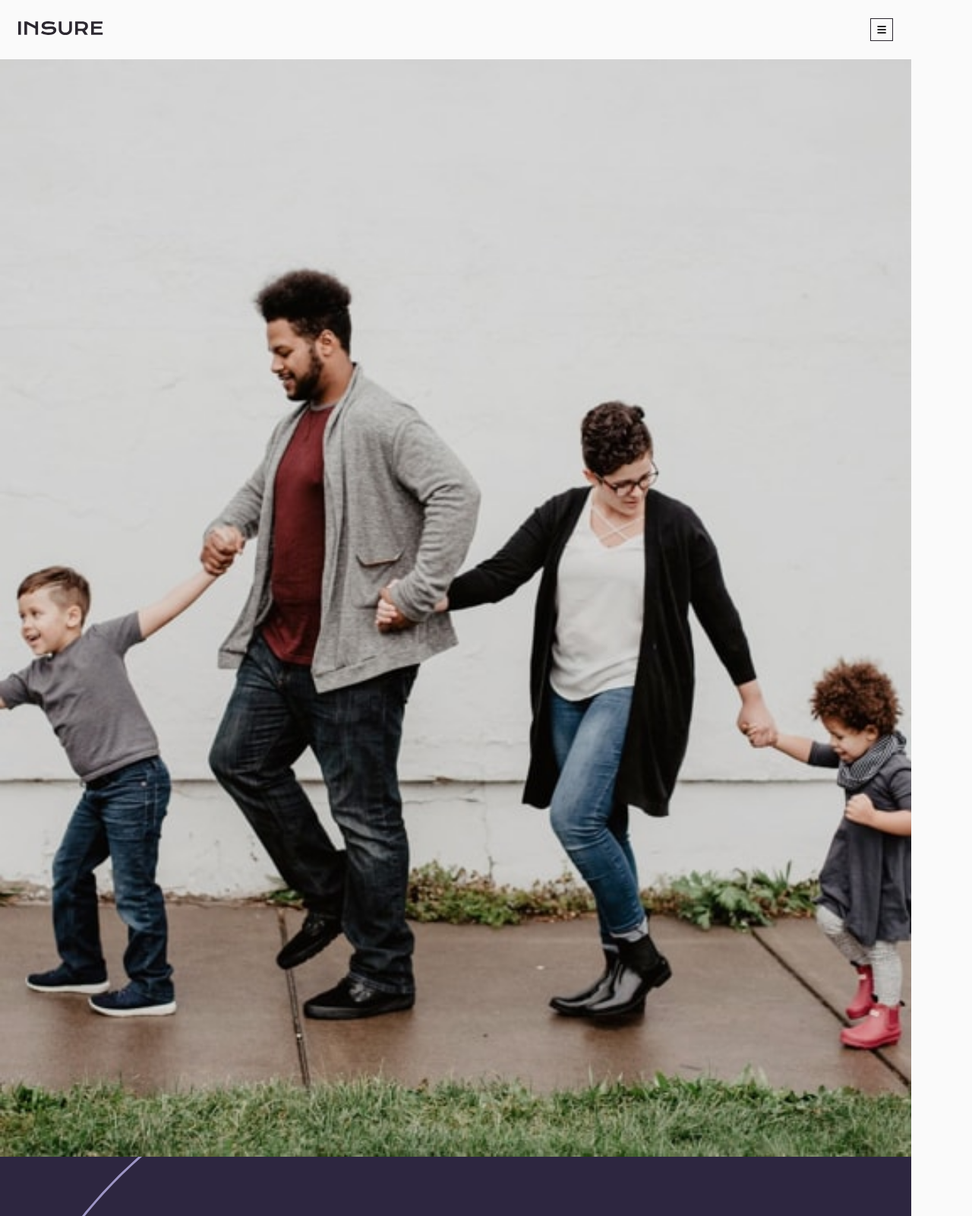
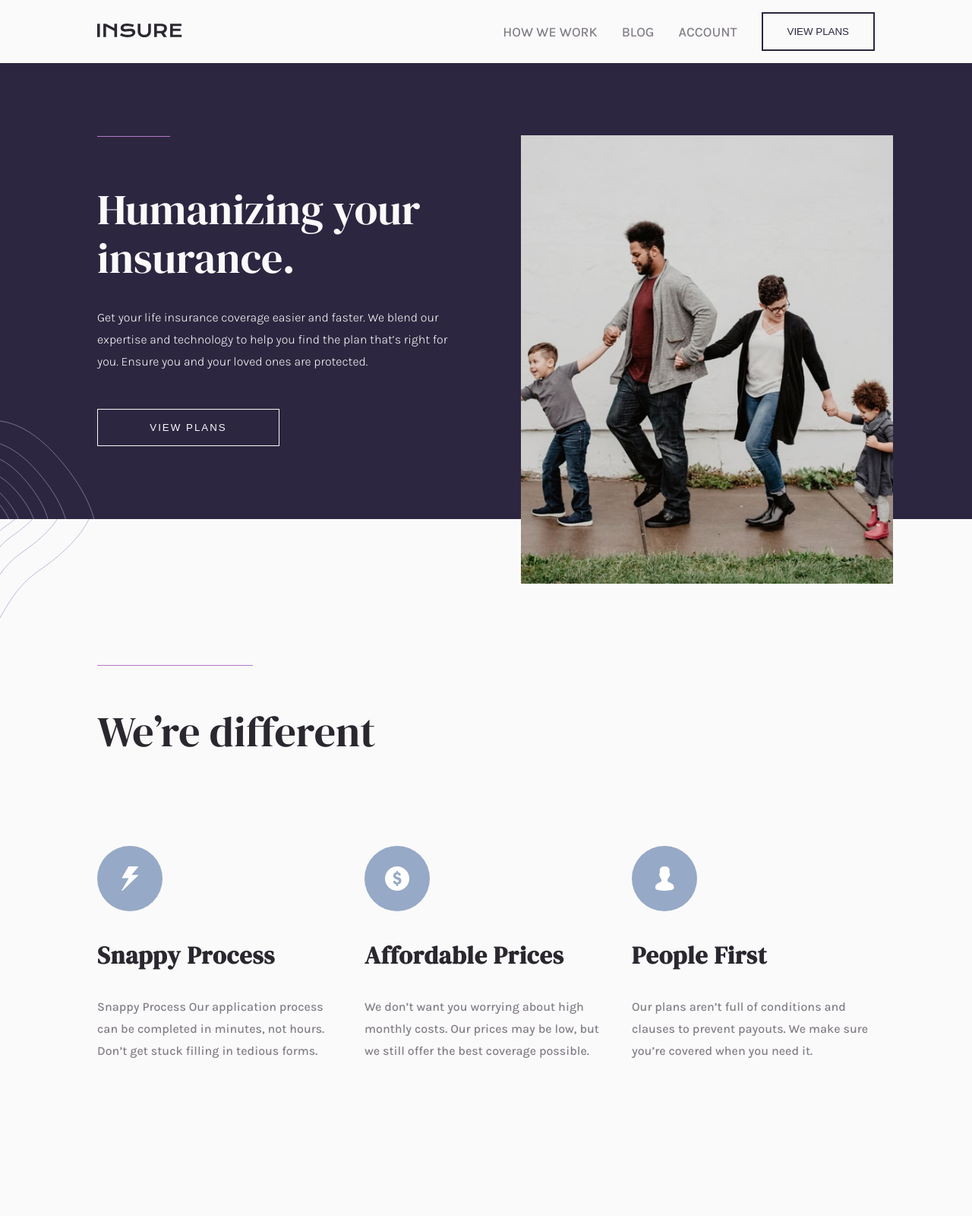
Before and after one commit to josephhagancreative/insure-landing-page, a plain HTML site: page index.html in a window 1280 px wide. Shown: the top 1600 px of the page at 76% size. Drawn offline with Linux system fonts and the light colour scheme.

Commit message:
Finished desktop version

```diff
--- a/index.html
+++ b/index.html
@@ -25,12 +25,26 @@
   <body>
     <!-- Nav -->
     <nav>
-      <div class="container">
+      <!-- <div class="container"> -->
       <div class="nav-container">
         <div class="nav-logo"><img src="./images/logo.svg" alt="" /></div>
         <button class="btn toggle-collapse">
           <i class="fas fa-bars"></i>
         </button>
+        <ul class="navbar-desktop">
+          <li class="nav-item">
+            <a href="#">How we work</a>
+          </li>
+          <li class="nav-item">
+            <a href="#">Blog</a>
+          </li>
+          <li class="nav-item">
+            <a href="#">Account</a>
+          </li>
+          <li class="nav-item">
+            <button class="nav-button" href="#">View plans</button>
+          </li>
+        </ul>
       </div>
       <div class="navbar-collapse">
         <ul class="navbar-nav">
@@ -50,31 +64,35 @@
           </li>
         </ul>
       </div>
-      </div>
+      <!-- </div> -->
     </nav>
     <!-- Hero -->
     <section class="hero">
-      <div class="container">
+      <!-- <div class="container"> -->
       <div class="hero-container">
         <div class="hero-info">
           <span class="line"></span>
           <h1 class="hero-title">Humanizing your insurance.</h1>
           <p class="hero-copy">
             Get your life insurance coverage easier and faster. We blend our
-              expertise and technology to help you find the plan that’s right
-              for you. Ensure you and your loved ones are protected.
+            expertise and technology to help you find the plan that’s right for
+            you. Ensure you and your loved ones are protected.
           </p>
           <button class="btn hero-btn">View plans</button>
         </div>
         <div class="hero-photo">
-            <img src="./images/image-intro-desktop.jpg" alt="" />
+          <img
+            class="full-height"
+            src="./images/image-intro-desktop.jpg"
+            alt=""
+          />
         </div>
       </div>
-      </div>
+      <!-- </div> -->
     </section>
     <!-- Different Section -->
     <section class="different">
-      <div class="container">
+      <!-- <div class="container"> -->
       <div class="different-container">
         <span class="line"></span>
         <h2 class="different-title">We’re different</h2>
@@ -111,21 +129,21 @@
           </div>
         </div>
       </div>
-      </div>
+      <!-- </div> -->
     </section>
     <!-- More info -->
     <section class="more-info">
-      <div class="container">
+      <!-- <div class="container"> -->
       <div class="hero-info">
         <h2 class="hero-title">Find out more about how we work</h2>
-          <button class="btn hero-btn">How we work</button>
+        <button class="btn hero-btn different-btn">How we work</button>
       </div>
-      </div>
+      <!-- </div> -->
     </section>
 
     <!-- Footer -->
     <footer class="footer">
-      <div class="container">
+      <!-- <div class="container"> -->
       <div class="footer-container">
         <div class="footer-header">
           <div class="logo">
@@ -186,7 +204,7 @@
           </div>
         </div>
       </div>
-      </div>
+      <!-- </div> -->
       <div class="attribution">
         Challenge by
         <a href="https://www.frontendmentor.io?ref=challenge" target="_blank"
--- a/style.css
+++ b/style.css
@@ -55,6 +55,7 @@ nav {
 
 .container {
   max-width: 1200px;
+  margin: 0 auto;
   color: var(--mid);
 }
 
@@ -121,11 +122,16 @@ nav {
   text-transform: uppercase;
   padding: 1rem 7rem;
   font-weight: 500;
+  cursor: pointer;
 }
 
 .nav-button:hover {
   background: var(--light);
   color: var(--primary);
+}
+
+.navbar-desktop {
+  display: none;
 }
 
 /* Hero */
@@ -183,6 +189,11 @@ nav {
 .hero-btn:hover {
   background: var(--light);
   color: var(--primary);
+}
+
+.full-height {
+  height: auto;
+  width: 100%;
 }
 
 .hero-photo img {
@@ -269,6 +280,7 @@ nav {
   background-image: url(./images/bg-pattern-footer-mobile.svg);
   background-size: 100%;
   background-repeat: no-repeat;
+
   display: flex;
   flex-direction: column;
   gap: 2rem;
@@ -351,5 +363,236 @@ nav {
 .attribution a:hover {
   color: var(--primary);
 }
-/* @media screen and (max-width: 350px) {
-} */
+
+@media screen and (min-width: 800px) {
+  /*  nav  */
+
+  .nav-container {
+    padding: 1rem 2rem;
+    display: flex;
+    flex-direction: row;
+    justify-content: space-between;
+    align-items: center;
+  }
+
+  .navbar-desktop {
+    display: flex;
+    gap: 2rem;
+    justify-content: center;
+    align-items: center;
+    text-transform: uppercase;
+    font-size: 1rem;
+  }
+
+  .navbar-desktop li a {
+    color: var(--mid);
+  }
+
+  .navbar-desktop li a:hover {
+    color: var(--dark);
+  }
+
+  .nav-button {
+    background: transparent;
+    border: 2px solid var(--primary);
+    color: var(--primary);
+    text-transform: uppercase;
+    padding: 1rem 2rem;
+    font-weight: 500;
+  }
+  .nav-button a {
+    color: var(--primary) !important;
+  }
+  .nav-button a:hover {
+    color: var(--light) !important;
+  }
+
+  .nav-button:hover {
+    background-color: var(--primary);
+    color: var(--light) !important;
+  }
+
+  .nav-button:hover .nav-button a {
+    background-color: var(--primary);
+    color: var(--light) !important;
+  }
+
+  .toggle-collapse {
+    display: none;
+  }
+
+  .navbar-nav {
+    display: none;
+  }
+
+  /*  Different  */
+  .line {
+    width: 80%;
+  }
+
+  .grid-container {
+    grid-template-columns: 1fr 1fr;
+  }
+
+  /* footer */
+  .footer-container {
+    background-image: url(./images/bg-pattern-footer-mobile.svg);
+    background-size: 50%;
+    background-repeat: no-repeat;
+    padding: 2rem 0;
+  }
+
+  .footer-header {
+    display: flex;
+    flex-direction: row;
+    align-items: center;
+    justify-content: space-between;
+    padding: 0 5rem;
+  }
+
+  .footer-links-grid {
+    padding: 1rem 5rem;
+    grid-template-columns: 1fr 1fr;
+    text-align: left;
+  }
+}
+
+@media screen and (min-width: 1200px) {
+  /*  nav  */
+
+  .nav-container {
+    padding: 1rem 8rem;
+  }
+
+  .navbar-desktop {
+    font-size: 0.9rem;
+  }
+
+  /* hero */
+
+  .hero-container {
+    display: grid;
+    /* flex-direction: row; */
+    grid-template-columns: 1fr 1fr;
+    background-image: url(./images/bg-pattern-intro-left-desktop.svg);
+    background-size: 10%;
+    background-position: bottom -200px left 0px;
+    background-repeat: no-repeat;
+    overflow: visible;
+    padding: 4rem 0 4rem 0;
+  }
+
+  .hero-info {
+    align-items: flex-start;
+    padding: 2rem 2rem 2rem 8rem;
+  }
+
+  .hero-info .line {
+    display: block;
+    text-align: left;
+  }
+
+  .hero-title {
+    font-size: 3.5rem;
+    line-height: 4rem;
+    text-align: left;
+    margin-top: 2rem;
+  }
+
+  .hero-copy {
+    font-weight: 300;
+    padding: 0;
+    text-align: left;
+  }
+
+  .hero-photo {
+    margin-left: 50px;
+    margin-right: 100px;
+    margin-top: 50px;
+  }
+
+  .full-height {
+    bottom: 20%;
+    margin-bottom: -50vw;
+    margin-right: -30vw;
+    max-height: 100vw;
+    position: relative;
+    right: 40%;
+  }
+
+  /*  Different  */
+
+  .different {
+    background-image: none;
+  }
+
+  .different-container {
+    align-items: flex-start;
+    padding: 12rem 8rem 6rem;
+    background-image: url(./images/bg-pattern-intro-left-desktop.svg);
+    background-size: 10%;
+    background-position: top -200px left 0px;
+    background-repeat: no-repeat;
+  }
+
+  .line {
+    width: 20%;
+  }
+
+  .different-title {
+    font-size: 3.5rem;
+    font-weight: 500;
+    padding-bottom: 4rem;
+  }
+
+  .grid-container {
+    grid-template-columns: 1fr 1fr 1fr;
+    align-items: flex-start;
+    gap: 2rem;
+    text-align: left;
+  }
+
+  .grid-item {
+    align-items: flex-start;
+    padding: 0;
+  }
+  .grid-item p {
+    text-align: left;
+  }
+
+  /* more info */
+  .more-info {
+    padding: 8rem;
+  }
+
+  .more-info .hero-info {
+    display: flex;
+    padding: 6rem 4rem;
+    justify-content: space-between;
+    align-items: center;
+    flex-direction: row;
+    background-size: 50%;
+    text-align: left;
+  }
+
+  .more-info .hero-btn {
+    width: 30%;
+    text-align: center;
+    margin-left: 12rem;
+  }
+  /* footer */
+  .footer-header {
+    align-items: center;
+    padding: 0 8rem;
+  }
+  .rule {
+    width: 85%;
+  }
+
+  .footer-links-grid {
+    padding: 1rem 8rem;
+    grid-template-columns: 1fr 1fr 1fr 1fr;
+    align-items: flex-start;
+    text-align: left;
+  }
+}
```
Also changed, not shown: images/screenshot.png (added), 2 other files. Lines whose indentation alone changed are shown as unchanged.
